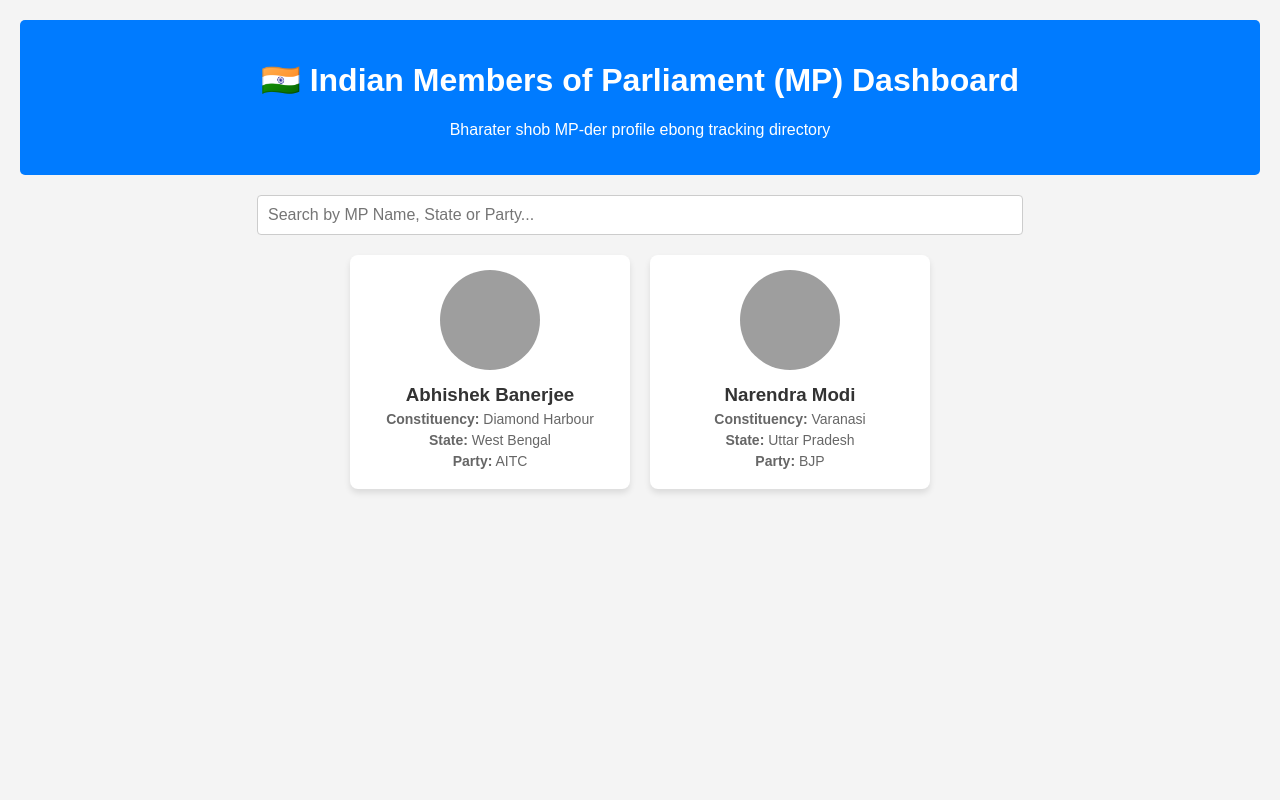
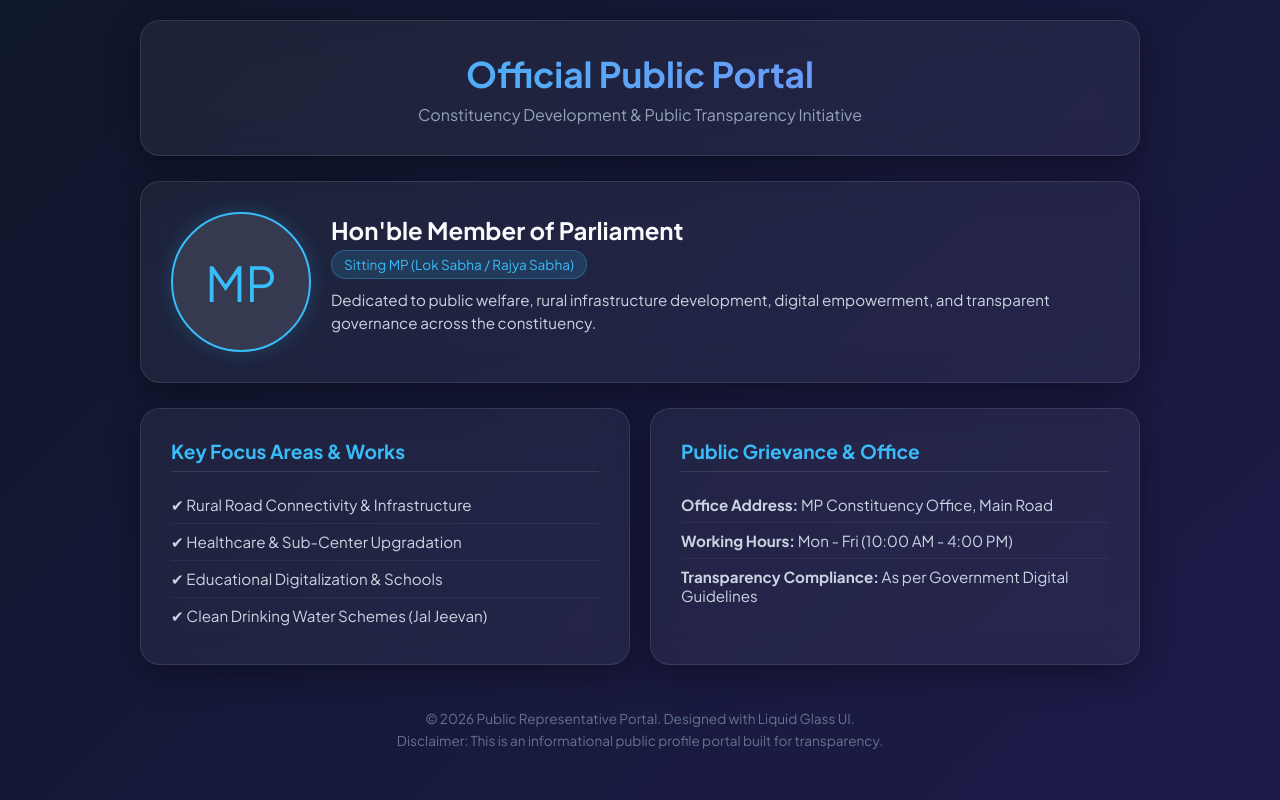
Before and after one commit to cooldude21-cyber/bharat-mp-profile, a plain HTML site: page index.html in a window 1280 px wide. Drawn offline with Linux system fonts and the light colour scheme; grey boxes are pictures that could not be loaded.

Commit message:
Update index.html

```diff
--- a/index.html
+++ b/index.html
@@ -3,70 +3,211 @@
 <head>
     <meta charset="UTF-8">
     <meta name="viewport" content="width=device-width, initial-scale=1.0">
-    <title>Bharater MP Directory</title>
+    <title>Hon'ble Member of Parliament | Official Public Portal</title>
+    <!-- Google Fonts -->
+    <link href="https://fonts.googleapis.com/css2?family=Plus+Jakarta+Sans:wght@300;400;500;600;700&display=swap" rel="stylesheet">
     <style>
-        body { font-family: Arial, sans-serif; margin: 20px; background-color: #f4f4f4; text-align: center; }
-        header { background: #007bff; color: white; padding: 20px; border-radius: 5px; }
-        .search-container { margin: 20px 0; }
-        input { padding: 10px; width: 60%; font-size: 16px; border: 1px solid #ccc; border-radius: 4px; }
-        .mp-list { display: flex; flex-wrap: wrap; justify-content: center; gap: 20px; margin-top: 20px; }
-        .mp-card { background: white; padding: 15px; border-radius: 8px; width: 250px; box-shadow: 0 4px 6px rgba(0,0,0,0.1); }
-        .mp-card img { width: 100px; height: 100px; border-radius: 50%; object-fit: cover; }
-        .mp-card h3 { margin: 10px 0 5px; color: #333; }
-        .mp-card p { font-size: 14px; color: #666; margin: 5px 0; }
+        :root {
+            --bg-color: #0f172a;
+            --text-color: #f8fafc;
+            --glass-bg: rgba(255, 255, 255, 0.05);
+            --glass-border: rgba(255, 255, 255, 0.1);
+            --glass-shadow: 0 8px 32px 0 rgba(0, 0, 0, 0.37);
+            --accent-color: #38bdf8;
+        }
+
+        * {
+            margin: 0;
+            padding: 0;
+            box-sizing: border-box;
+            font-family: 'Plus Jakarta Sans', sans-serif;
+        }
+
+        body {
+            background: linear-gradient(135deg, #0f172a 0%, #1e1b4b 100%);
+            color: var(--text-color);
+            min-height: 100vh;
+            padding: 20px;
+            overflow-x: hidden;
+        }
+
+        .container {
+            max-width: 1000px;
+            margin: 0 auto;
+        }
+
+        /* Liquid Glass Card Styling */
+        .glass-card {
+            background: var(--glass-bg);
+            backdrop-filter: blur(16px);
+            -webkit-backdrop-filter: blur(16px);
+            border: 1px solid var(--glass-border);
+            border-radius: 20px;
+            box-shadow: var(--glass-shadow);
+            padding: 30px;
+            margin-bottom: 25px;
+        }
+
+        header {
+            text-align: center;
+            padding: 20px 0;
+        }
+
+        header h1 {
+            font-size: 2.2rem;
+            margin-bottom: 8px;
+            background: linear-gradient(to right, #38bdf8, #818cf8);
+            -webkit-background-clip: text;
+            -webkit-text-fill-color: transparent;
+        }
+
+        header p {
+            color: #94a3b8;
+            font-size: 1rem;
+        }
+
+        .profile-section {
+            display: flex;
+            flex-direction: column;
+            align-items: center;
+            text-align: center;
+            gap: 20px;
+        }
+
+        @media (min-width: 768px) {
+            .profile-section {
+                flex-direction: row;
+                text-align: left;
+            }
+        }
+
+        .avatar-box {
+            width: 140px;
+            height: 140px;
+            border-radius: 50%;
+            background: rgba(255, 255, 255, 0.1);
+            border: 2px solid var(--accent-color);
+            display: flex;
+            align-items: center;
+            justify-content: center;
+            font-size: 3rem;
+            color: var(--accent-color);
+            flex-shrink: 0;
+            box-shadow: 0 0 20px rgba(56, 189, 248, 0.2);
+        }
+
+        .bio-info h2 {
+            font-size: 1.5rem;
+            margin-bottom: 5px;
+        }
+
+        .bio-info p {
+            color: #cbd5e1;
+            font-size: 0.95rem;
+            line-height: 1.5;
+            margin-bottom: 15px;
+        }
+
+        .badge {
+            display: inline-block;
+            background: rgba(56, 189, 248, 0.15);
+            color: var(--accent-color);
+            padding: 5px 12px;
+            border-radius: 20px;
+            font-size: 0.85rem;
+            border: 1px solid rgba(56, 189, 248, 0.3);
+        }
+
+        .section-title {
+            font-size: 1.2rem;
+            margin-bottom: 15px;
+            color: var(--accent-color);
+            border-bottom: 1px solid var(--glass-border);
+            padding-bottom: 8px;
+        }
+
+        .grid-2 {
+            display: grid;
+            grid-template-columns: 1fr;
+            gap: 20px;
+        }
+
+        @media (min-width: 768px) {
+            .grid-2 {
+                grid-template-columns: 1fr 1fr;
+            }
+        }
+
+        ul {
+            list-style-type: none;
+        }
+
+        ul li {
+            padding: 8px 0;
+            border-bottom: 1px solid rgba(255, 255, 255, 0.05);
+            color: #cbd5e1;
+            font-size: 0.95rem;
+        }
+
+        ul li:last-child {
+            border-bottom: none;
+        }
+
+        footer {
+            text-align: center;
+            padding: 20px;
+            color: #64748b;
+            font-size: 0.85rem;
+        }
     </style>
 </head>
 <body>
 
-    <header>
-        <h1>🇮🇳 Indian Members of Parliament (MP) Dashboard</h1>
-        <p>Bharater shob MP-der profile ebong tracking directory</p>
-    </header>
+    <div class="container">
+        <!-- Header -->
+        <header class="glass-card">
+            <h1>Official Public Portal</h1>
+            <p>Constituency Development & Public Transparency Initiative</p>
+        </header>
 
-    <div class="search-container">
-        <input type="text" id="search" placeholder="Search by MP Name, State or Party..." onkeyup="filterMPs()">
+        <!-- Profile Section -->
+        <section class="glass-card profile-section">
+            <div class="avatar-box">MP</div>
+            <div class="bio-info">
+                <h2>Hon'ble Member of Parliament</h2>
+                <span class="badge">Sitting MP (Lok Sabha / Rajya Sabha)</span>
+                <p style="margin-top: 10px;">Dedicated to public welfare, rural infrastructure development, digital empowerment, and transparent governance across the constituency.</p>
+            </div>
+        </section>
+
+        <!-- Works & Gov Rules Section -->
+        <div class="grid-2">
+            <div class="glass-card">
+                <h3 class="section-title">Key Focus Areas & Works</h3>
+                <ul>
+                    <li>✔ Rural Road Connectivity & Infrastructure</li>
+                    <li>✔ Healthcare & Sub-Center Upgradation</li>
+                    <li>✔ Educational Digitalization & Schools</li>
+                    <li>✔ Clean Drinking Water Schemes (Jal Jeevan)</li>
+                </ul>
+            </div>
+
+            <div class="glass-card">
+                <h3 class="section-title">Public Grievance & Office</h3>
+                <ul>
+                    <li><strong>Office Address:</strong> MP Constituency Office, Main Road</li>
+                    <li><strong>Working Hours:</strong> Mon - Fri (10:00 AM - 4:00 PM)</li>
+                    <li><strong>Transparency Compliance:</strong> As per Government Digital Guidelines</li>
+                </ul>
+            </div>
+        </div>
+
+        <!-- Footer -->
+        <footer>
+            <p>&copy; 2026 Public Representative Portal. Designed with Liquid Glass UI.</p>
+            <p style="margin-top: 5px;">Disclaimer: This is an informational public profile portal built for transparency.</p>
+        </footer>
     </div>
 
-    <!-- MP Card List -->
-    <div class="mp-list" id="mpList">
-
-        <!-- Sample Card 1 -->
-        <div class="mp-card" data-name="Abhishek Banerjee" data-state="West Bengal" data-party="AITC">
-            <img src="https://placeholder.com" alt="MP Image">
-            <h3>Abhishek Banerjee</h3>
-            <p><strong>Constituency:</strong> Diamond Harbour</p>
-            <p><strong>State:</strong> West Bengal</p>
-            <p><strong>Party:</strong> AITC</p>
-        </div>
-
-        <!-- Sample Card 2 -->
-        <div class="mp-card" data-name="Narendra Modi" data-state="Uttar Pradesh" data-party="BJP">
-            <img src="https://placeholder.com" alt="MP Image">
-            <h3>Narendra Modi</h3>
-            <p><strong>Constituency:</strong> Varanasi</p>
-            <p><strong>State:</strong> Uttar Pradesh</p>
-            <p><strong>Party:</strong> BJP</p>
-        </div>
-
-    </div>
-
-    <script>
-        function filterMPs() {
-            let input = document.getElementById('search').value.toLowerCase();
-            let cards = document.getElementsByClassName('mp-card');
-
-            for (let i = 0; i < cards.length; i++) {
-                let name = cards[i].getAttribute('data-name').toLowerCase();
-                let state = cards[i].getAttribute('data-state').toLowerCase();
-                let party = cards[i].getAttribute('data-party').toLowerCase();
-
-                if (name.includes(input) || state.includes(input) || party.includes(input)) {
-                    cards[i].style.display = "";
-                } else {
-                    cards[i].style.display = "none";
-                }
-            }
-        }
-    </script>
 </body>
 </html>
```
